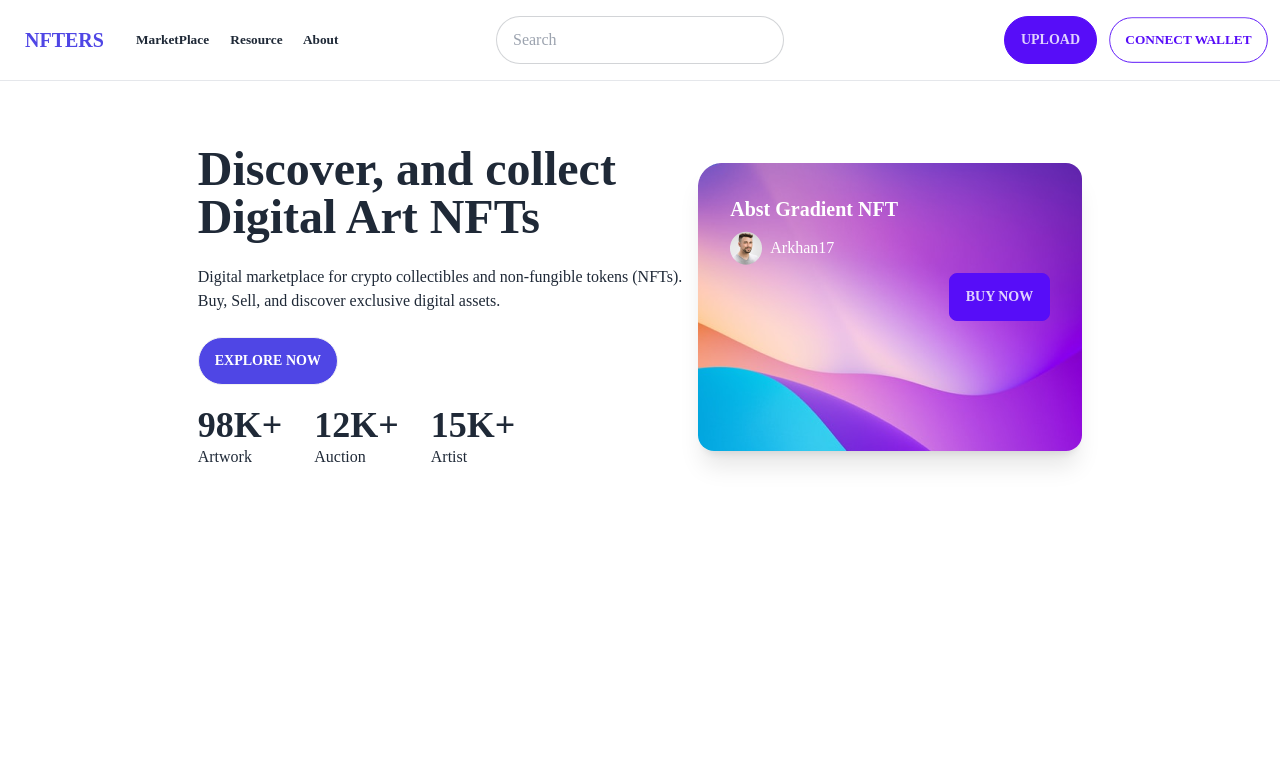
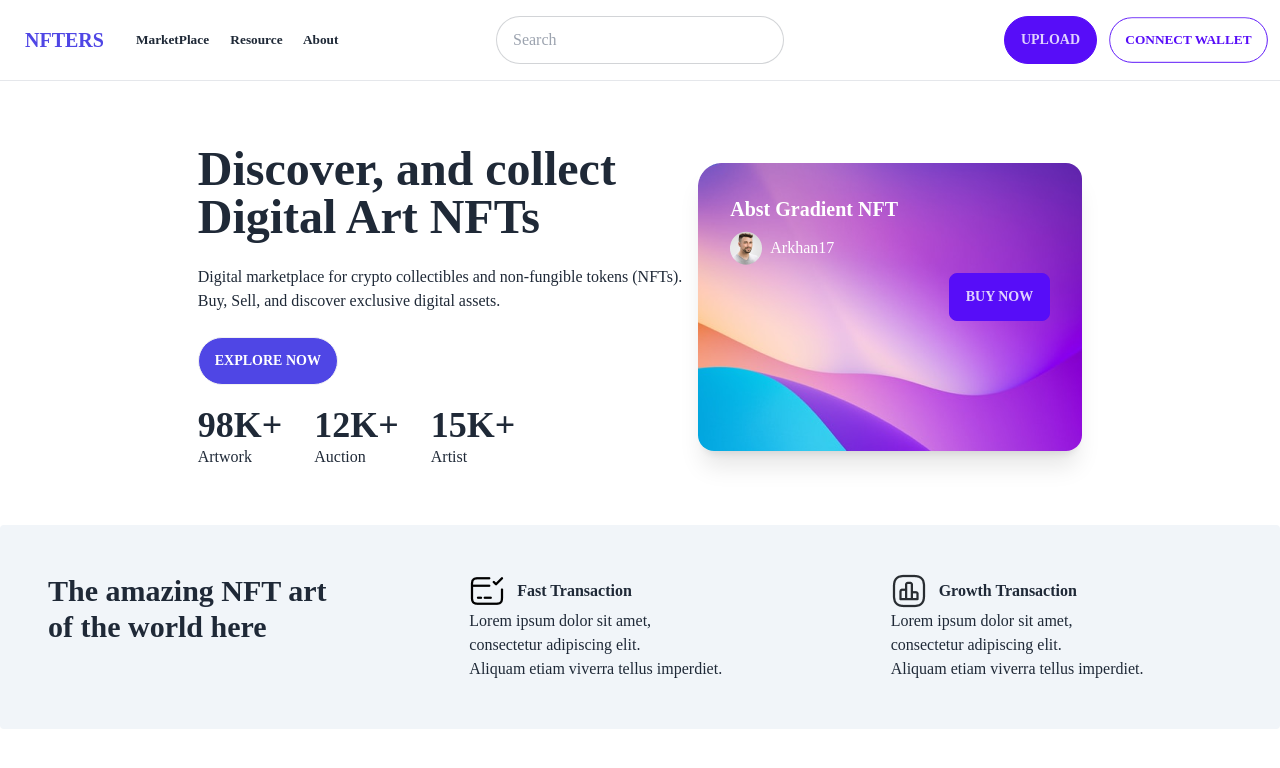
Before and after one commit to arjun1571/nfters-app, a React (Create React App) app: page / in a window 1280 px wide. Shown: the top 768 px of the page. Built offline with nearby package versions, Linux system fonts and the light colour scheme.

Commit message:
transaction section resposive done

```diff
--- a/src/App.js
+++ b/src/App.js
@@ -1,6 +1,7 @@
 import './App.css';
 import Banner from './Component/Banner/Banner';
 import NavBar from './Component/Navbar/NavBar';
+import Transaction from './Component/Transaction/Transaction';
 
 function App() {
   return (
@@ -8,6 +9,7 @@ function App() {
       <NavBar></NavBar>
       <hr />
       <Banner></Banner>
+      <Transaction></Transaction>
     </div>
   );
 }
--- /dev/null
+++ b/src/Component/Transaction/Transaction.js
@@ -0,0 +1,29 @@
+import React from 'react';
+import CardT from "../../asset/card-tick-1 1.png"
+import CardS from "../../asset/chart-square 2.png"
+
+const Transaction = () => {
+    return (
+        <div className='grid lg:grid-cols-3 grid-cols-1 mt-10 p-12 gap-20 bg-slate-100 rounded'>
+            <div>
+                <h1 className='text-3xl font-bold'>The amazing NFT art <br /> of the world here</h1>
+            </div>
+            <div>
+                <div className='flex items-center '>
+                    <img src={CardT} alt=""  className='mr-3'/>
+                    <h1 className='font-bold'>Fast Transaction</h1>
+                </div>
+                <p>Lorem ipsum dolor sit amet, <br />  consectetur adipiscing elit. <br /> Aliquam etiam viverra tellus imperdiet.</p>
+            </div>
+            <div>
+                <div className='flex items-center'>
+                    <img src={CardS} alt=""  className='mr-3'/>
+                    <h1 className='font-bold'>Growth Transaction</h1>
+                </div>
+                <p >Lorem ipsum dolor sit amet, <br />  consectetur adipiscing elit. <br /> Aliquam etiam viverra tellus imperdiet.</p>
+            </div>
+        </div>
+    );
+};
+
+export default Transaction;
```
Also changed, not shown: src/asset/card-tick-1 1.png (added), src/asset/chart-square 2.png (added).
